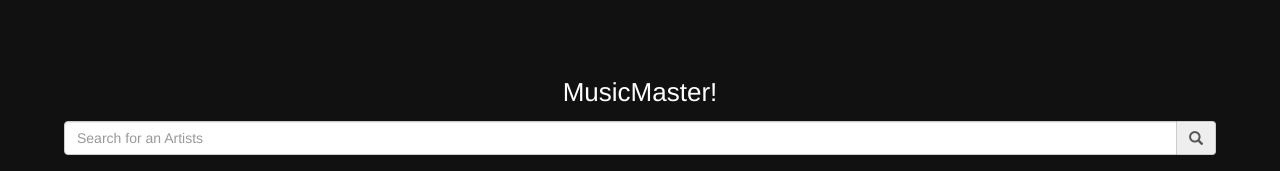
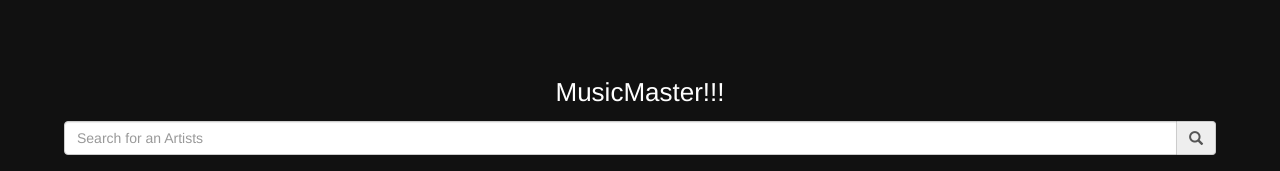
Before and after one commit to ProUnebit/TheBest_10_Songs-frontend, a React (Create React App) app: page / in a window 1280 px wide. Shown: the top 171 px of the page. Built offline with nearby package versions, Linux system fonts and the light colour scheme.

Commit message:
test commit for deploy GitHub>Heroku

```diff
--- a/src/App.js
+++ b/src/App.js
@@ -56,7 +56,7 @@ class App extends React.Component {
 
         return (
             <div className="app">
-                <div className="app-title">MusicMaster!</div>
+                <div className="app-title">MusicMaster!!!</div>
                 <FormGroup>
                     <InputGroup>
                         <FormControl
```
